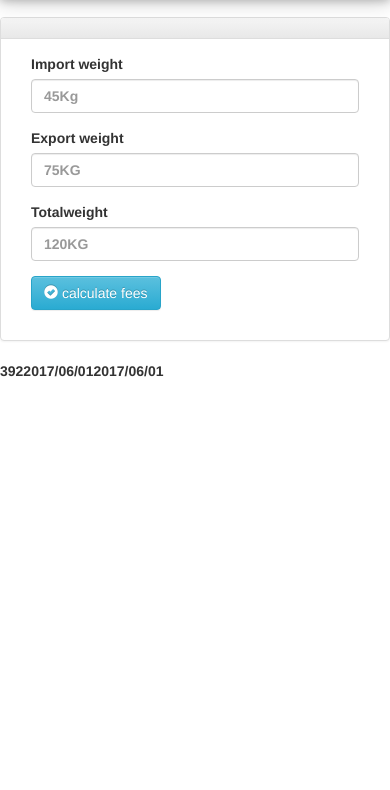
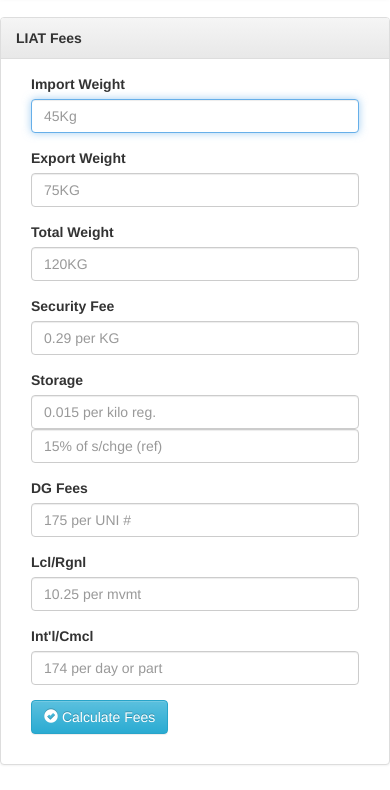
Before and after one commit to karimcambridge/aia-groundhandling, a PHP site: page /groundopps/liatfee.php in a window 390 px wide; the page is wider, and only the part inside the window is pictured. Shown: the part 54-844 px from the top of that part. Run offline with PHP 8.4, Linux system fonts and the light colour scheme; some libraries are stand-ins or nearby versions.

Commit message:
01/06/2017 work
Added liat and DHL fees and added view cargo data listing

```diff
--- a/checkoutcargo.php
+++ b/checkoutcargo.php
@@ -8,7 +8,7 @@
 	<div class="col-md-12">
 		<div class="panel panel-default">
 			<div class="panel-heading">
-				<i class="glyphicon glyphicon-check"></i>	Cargo
+				<i class="glyphicon glyphicon-check"></i>	Cargo Checkout
 			</div>
 			<!-- /panel-heading -->
 			<div class="panel-body">
--- /dev/null
+++ b/custom/js/cargofees.js
@@ -0,0 +1,6 @@
+var $lis = $('.list-group-item');
+
+$lis.on('click', function(){
+	$lis.removeClass('active');
+	$(this).addClass('active');
+});
--- a/custom/js/liat.js
+++ b/custom/js/liat.js
@@ -6,6 +6,4 @@
 
 		//manage cargo table
 		manageliatcargotable =$("manageliatcargotable").DataTable();
-
-
 	});
--- a/includes/header.php
+++ b/includes/header.php
@@ -53,7 +53,7 @@
         <!-- Collect the nav links, forms, and other content for toggling -->
         <div class="collapse navbar-collapse" id="bs-example-navbar-collapse-1">
           <ul class="nav navbar-nav">
-              <li id="navBrand"><a href="viewcargo.php"> <b>view cargo  </b><i class="glyphicon glyphicon-search "></i></a></li>
+              <li id="navBrand"><a href="viewcargo.php"> <b>View cargo  </b><i class="glyphicon glyphicon-search "></i></a></li>
             <li><a href="#"></a></li>
             <li class="dropdown">
               <a href="#" class="dropdown-toggle" data-toggle="dropdown" role="button" aria-haspopup="true" aria-expanded="false">Enter cargo <i class="glyphicon glyphicon-briefcase"></i><span class="caret"></span></a>
--- a/index.php
+++ b/index.php
@@ -4,7 +4,7 @@
 session_start();
 
 if(isset($_SESSION['userId'])) {
-header('location: http://127.00.1/groundopps/dashboard.php');
+	header('location: http://127.00.1/groundopps/dashboard.php');
 	//header('location: http://localhost:9080/groundopps/dashboard.php');
 }
 
@@ -47,7 +47,7 @@
 				$errors[] = "Incorrect username/password combination";
 			} // /else
 		} else {
-			$errors[] = "Username doesnot exists";
+			$errors[] = "Username does not exists";
 		} // /else
 	} // /else not empty username // password
 
--- a/liatfee.php
+++ b/liatfee.php
@@ -4,34 +4,66 @@
 	<div class="col-md-12">
 		<div class="panel panel-default">
 			<div class="panel-heading">
-					<STRONG>
+					<STRONG> LIAT Fees </STRONG>
 			</div>
 			<!-- /panel-heading -->
 			<div class="panel-body">
 				<table>
 				<form class="form-inline" action="" method="post" id="">
 				  <div class="form-group">
-				    <label for="startDate" class="col-sm-8 control-label">Import weight</label>
-				    <div class="col-sm-7">
-				      <input type="text" class="form-control" id="startDate" name="startDate" placeholder="45Kg" />
+				    <label for="startDate" class="col-sm-1 control-label">Import Weight</label>
+				    <div class="col-sm-12">
+				      <input type="text" class="form-control" id="startDate" name="startDate" placeholder="45Kg" autofocus />
 				    </div>
 				  </div>
 				  <div class="form-group">
-				    <label for="endDate" class="col-sm-8 control-label">Export weight</label>
-				    <div class="col-sm-10">
+				    <label for="endDate" class="col-sm-1 control-label">Export Weight</label>
+				    <div class="col-sm-12">
 				      <input type="text" class="form-control" id="endDate" name="endDate" placeholder="75KG" />
 				    </div>
 				  </div>
-				  	<div class="form-group">
-				    <label for="startDate" class="col-sm-8 control-label">Totalweight</label>
-				    <div class="col-sm-10">
+				  <div class="form-group">
+				    <label for="startDate" class="col-sm-1 control-label">Total Weight</label>
+				    <div class="col-sm-12">
 				      <input type="text" class="form-control" id="" name="" placeholder="120KG" />
 				    </div>
 				  </div>
-
 				  <div class="form-group">
-				    <div class="col-sm-offset-2 col-sm-10">
-				      <button type="submit" class="btn btn-info" id="generateReportBtn"> <i class="glyphicon glyphicon-ok-sign"></i> calculate fees</button>
+				    <label for="startDate" class="col-sm-1 control-label">Security Fee</label>
+				    <div class="col-sm-12">
+				      <input type="text" class="form-control" id="" name="" placeholder="0.29 per KG" />
+				    </div>
+				  </div>
+				  <div class="form-group">
+				    <label for="startDate" class="col-sm-2 control-label">Storage</label>
+				    <div class="col-sm-12">
+				      <input type="text" class="form-control" id="" name="storagekilo" placeholder="0.015 per kilo reg." />
+				    </div>
+				    <div class="col-sm-12">
+				      <input type="text" class="form-control" id="" name="storageref" placeholder="15% of s/chge (ref)" />
+				    </div>
+				  </div>
+				  <div class="form-group">
+				    <label for="startDate" class="col-sm-2 control-label">DG Fees</label>
+				    <div class="col-sm-12">
+				      <input type="text" class="form-control" id="" name="" placeholder="175 per UNI #" />
+				    </div>
+				  </div>
+				  <div class="form-group">
+				    <label for="startDate" class="col-sm-2 control-label">Lcl/Rgnl</label>
+				    <div class="col-sm-12">
+				      <input type="text" class="form-control" id="" name="" placeholder="10.25 per mvmt" />
+				    </div>
+				  </div>
+				  <div class="form-group">
+				    <label for="startDate" class="col-sm-2 control-label">Int'l/Cmcl</label>
+				    <div class="col-sm-12">
+				      <input type="text" class="form-control" id="" name="" placeholder="174 per day or part" />
+				    </div>
+				  </div>
+				  <div class="form-group">
+				    <div class="col-sm-offset-5 col-sm-4">
+				      <button type="submit" class="btn btn-info top-buffer" id="generateReportBtn"><i class="glyphicon glyphicon-ok-sign"></i> Calculate Fees</button>
 				    </div>
 				  </div>
 				</form>
@@ -44,16 +76,7 @@
 	<!-- /col-dm-12 -->
 </div>
 <!-- /row -->
-<?php
 
-$jamal=98;
-$time=date("Y/m/d");
-echo $jamal*4;
-echo $time;
- echo date("Y/m/d");
-
-?>
 <script src="custom/js/report.js"></script>
 
-
 <?php require_once 'includes/footer.php'; ?>
```
Also changed, not shown: custom/css/custom.css (+2 -7 lines), dhlfees.php (+49 -17 lines), includes/footer.php (+1 -7 lines), viewcargo.php (+21 -29 lines).
